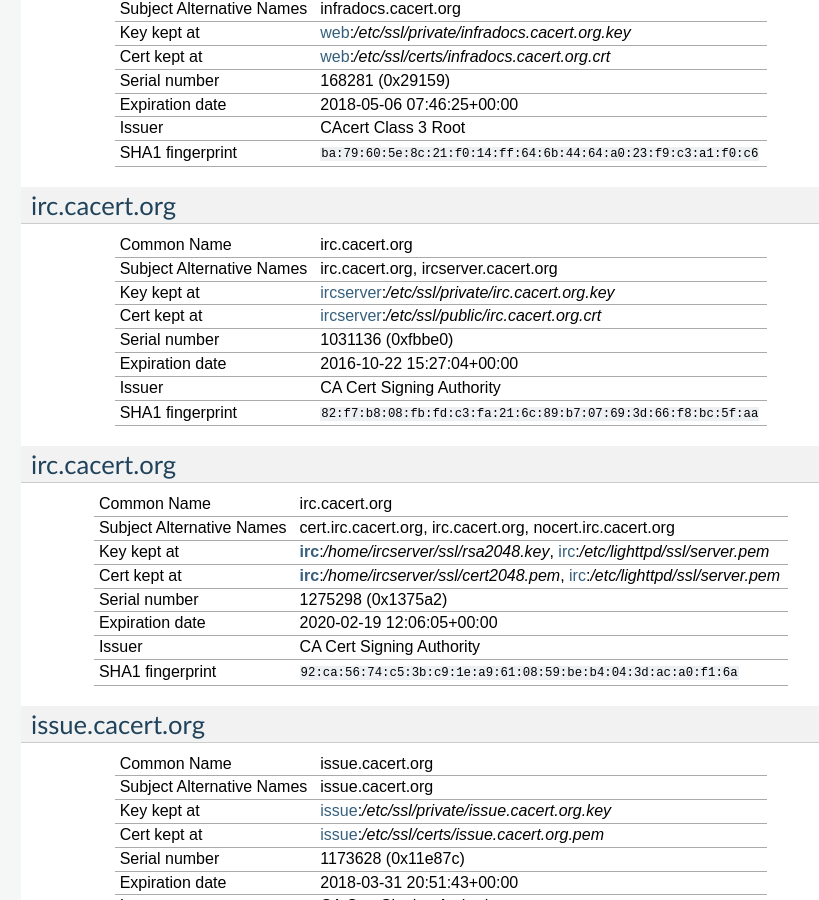
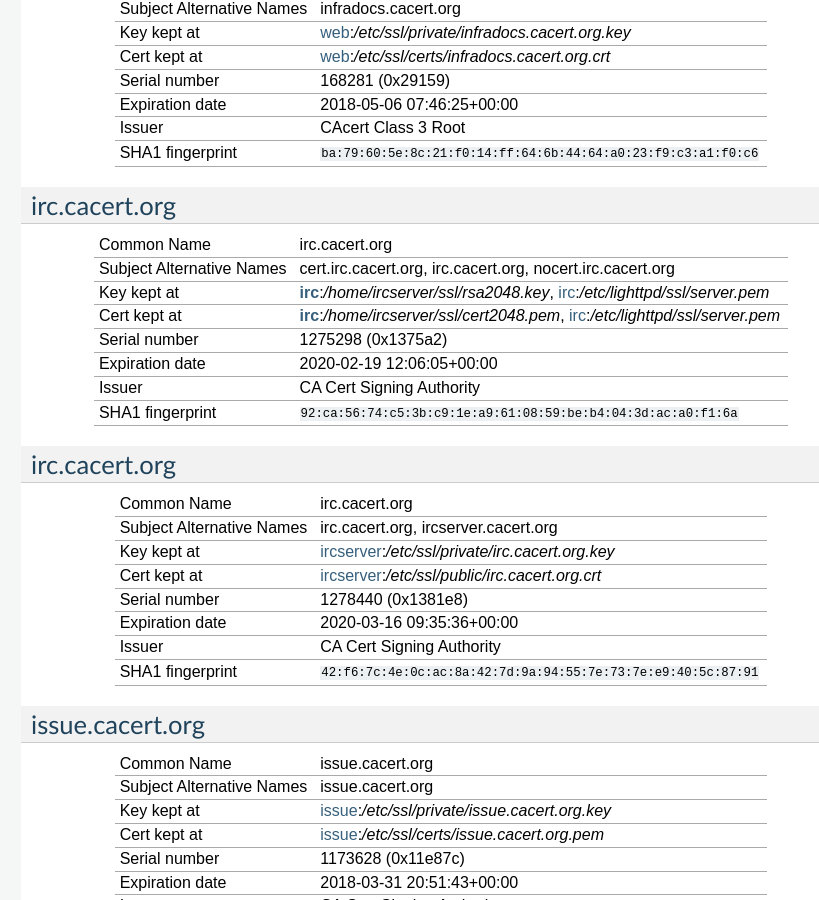
Before and after one commit to CAcertOrg/cacert-infradocs, a Sphinx documentation site: the page built from docs/certlist.rst, in a window 1280 px wide and 900 px high, scrolled down 2624 px. Shown: the whole window, without its empty margins (209-1028 px from the left). Built offline with Sphinx 7.4.7, drawn with Linux system fonts in a browser that asks for light colours; pages that are not in the unit, such as notebooks, are missing from menus.

Commit message:
Renew certificate for ircserver

```diff
--- a/docs/systems/ircserver.rst
+++ b/docs/systems/ircserver.rst
@@ -291,9 +291,9 @@
    :altnames:   DNS:irc.cacert.org, DNS:ircserver.cacert.org
    :certfile:   /etc/ssl/public/irc.cacert.org.crt
    :keyfile:    /etc/ssl/private/irc.cacert.org.key
-   :serial:     0FBBE0
-   :expiration: Oct 22 15:27:04 16 GMT
-   :sha1fp:     82:F7:B8:08:FB:FD:C3:FA:21:6C:89:B7:07:69:3D:66:F8:BC:5F:AA
+   :serial:     1381E8
+   :expiration: Mar 16 09:35:36 2020 GMT
+   :sha1fp:     42:F6:7C:4E:0C:AC:8A:42:7D:9A:94:55:7E:73:7E:E9:40:5C:87:91
    :issuer:     CA Cert Signing Authority
 
 
```
